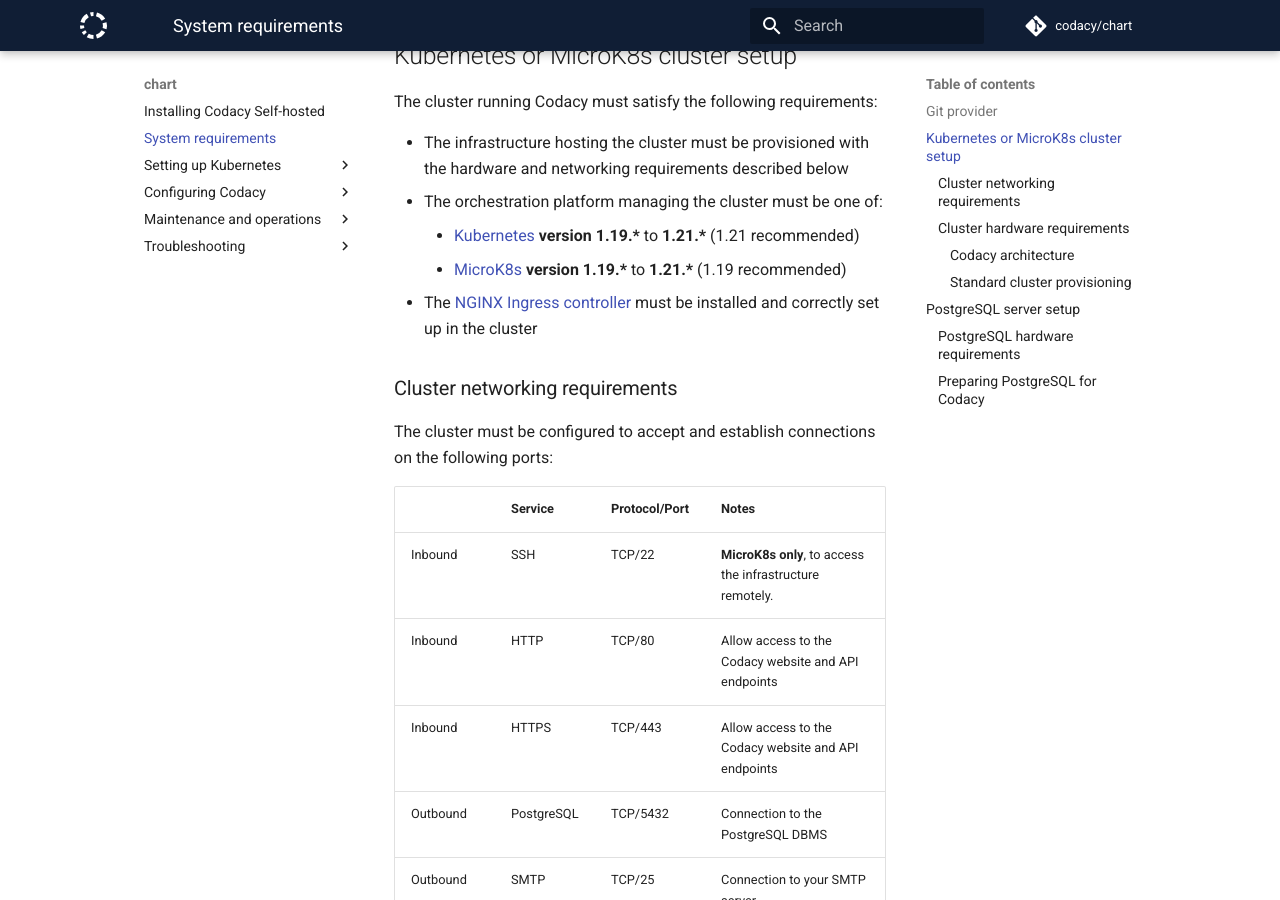
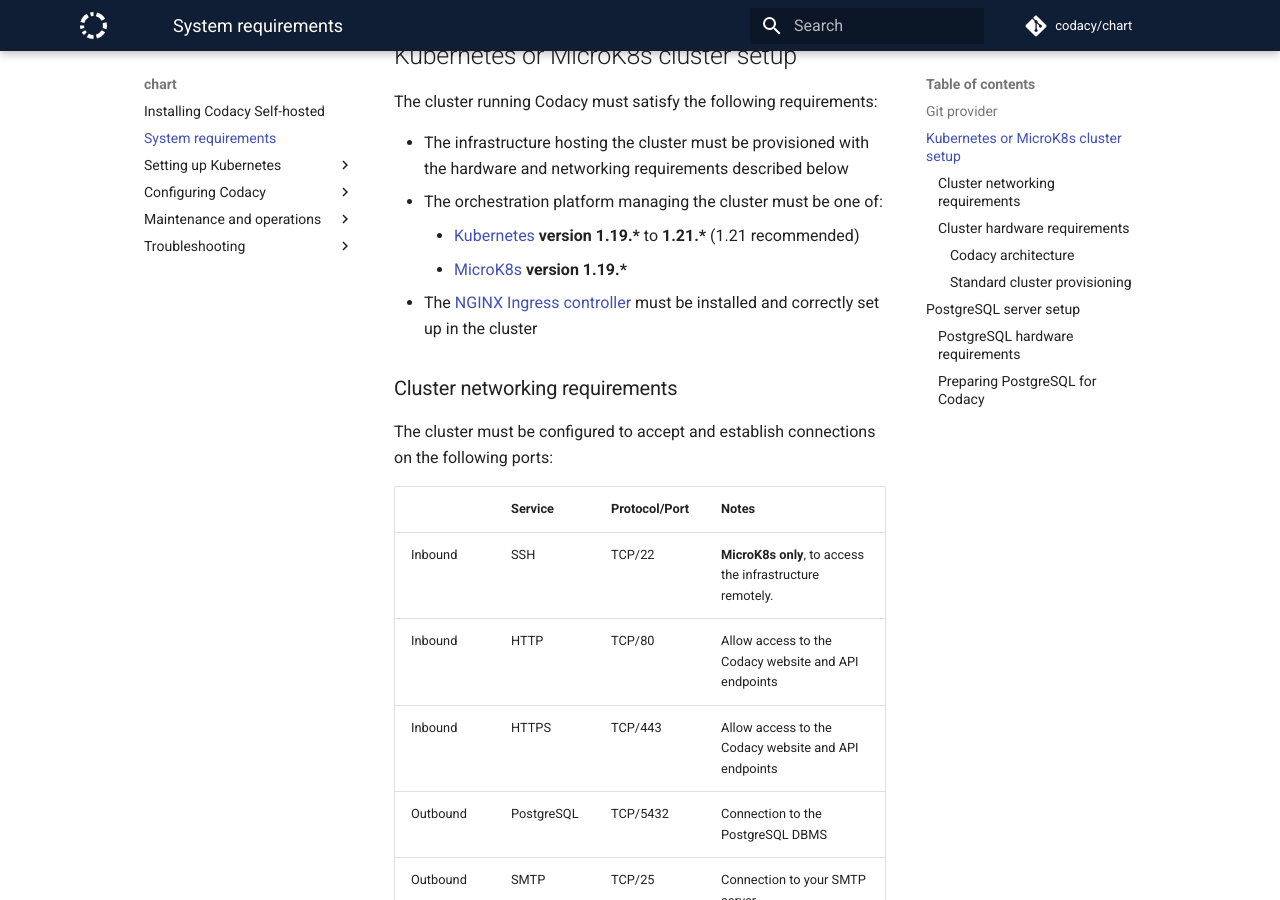
Before and after one commit to codacy/chart, an MkDocs documentation site: the page built from docs/requirements.md, in a window 1280 px wide and 900 px high, scrolled down 580 px. Built offline with MkDocs 1.6.1 and Material for MkDocs 9.7.7, drawn with Linux system fonts in a browser that asks for light colours; comment, search, counter and statistics services are not loaded.

Commit message:
doc: Reduce range of supported MicroK8s versions SE-254 [ci skip]

```diff
--- a/docs/requirements.md
+++ b/docs/requirements.md
@@ -23,7 +23,7 @@
 -   The infrastructure hosting the cluster must be provisioned with the hardware and networking requirements described below
 -   The orchestration platform managing the cluster must be one of:
     -   [Kubernetes](https://kubernetes.io/) **version 1.19.\*** to **1.21.\*** (1.21 recommended)
-    -   [MicroK8s](https://microk8s.io/) **version 1.19.\*** to **1.21.\*** (1.19 recommended)
+    -   [MicroK8s](https://microk8s.io/) **version 1.19.\***
 -   The [NGINX Ingress controller](https://github.com/kubernetes/ingress-nginx) must be installed and correctly set up in the cluster
 
 ### Cluster networking requirements
```
